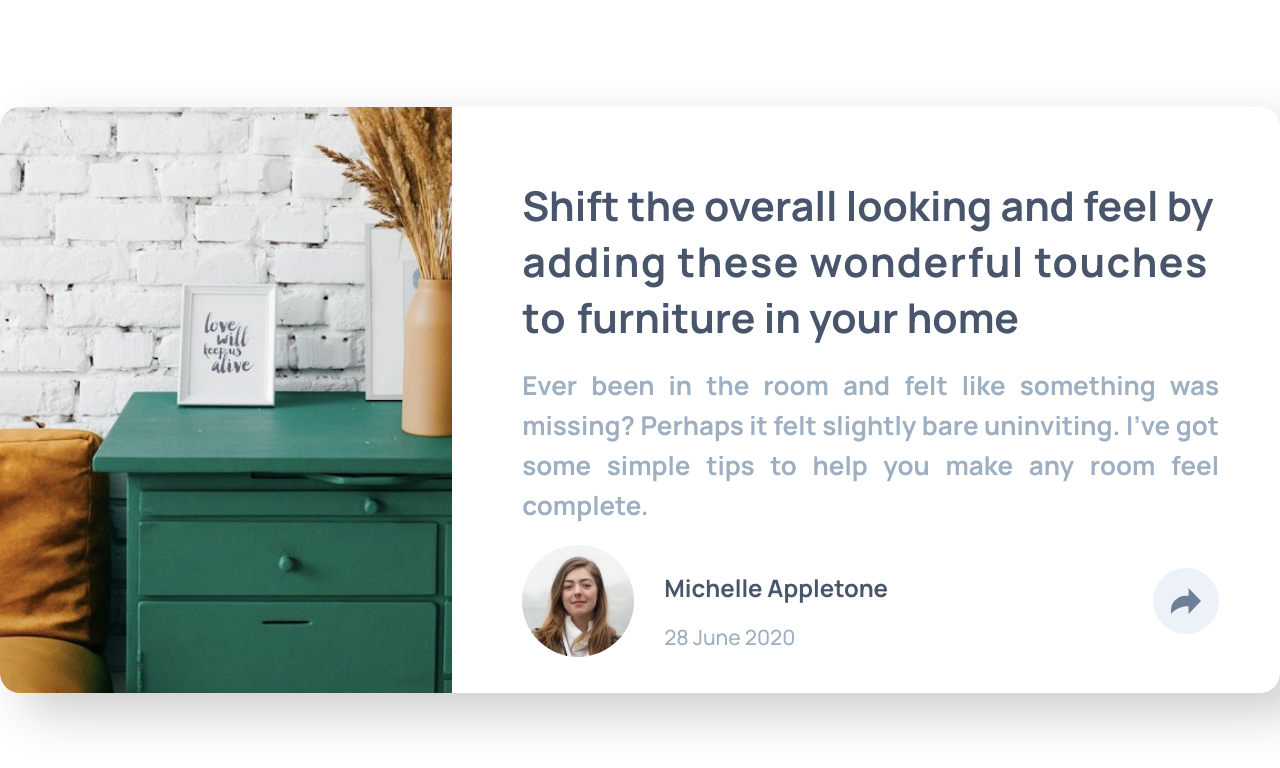
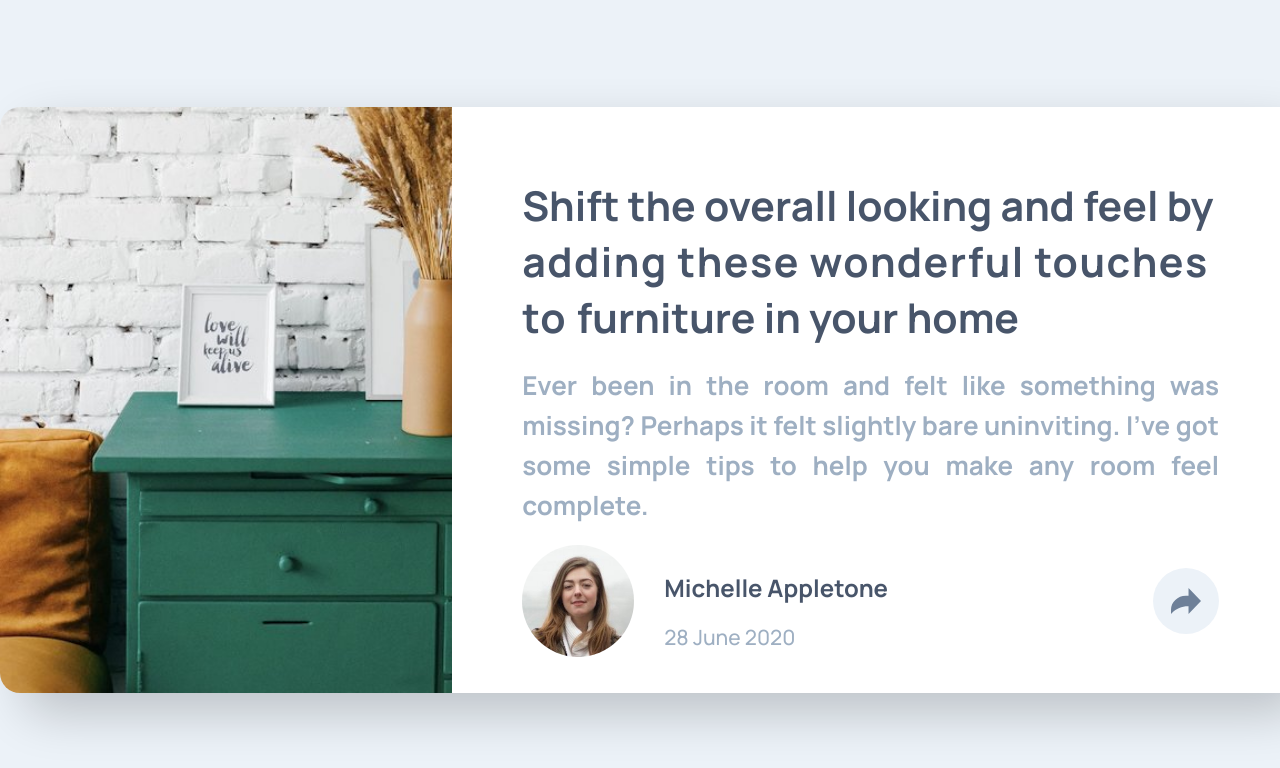
Before and after one commit to frontend-mentor-vt/Article-preview-component, a React (Create React App) app: page / in a window 1280 px wide. Shown: the top 768 px of the page. Built offline with nearby package versions, Linux system fonts and the light colour scheme.

Commit message:
fixing sizes

```diff
--- a/src/App.js
+++ b/src/App.js
@@ -9,7 +9,7 @@ const AppWrapper = styled.div`
   justify-content: center;
   align-items: center;
   height: 100vh;
-  background-color: white;
+  background-color: hsl(210, 46%, 95%);
 
   @media screen and (max-width: 500px) {
     & {
--- a/src/components/main/StyledMainComponent.jsx
+++ b/src/components/main/StyledMainComponent.jsx
@@ -37,7 +37,7 @@ export const RightSide = styled.div`
   flex-direction: column;
   padding: 70px 61px 36px 70px;
   gap: 20px;
-
+background-color: white;
   .title {
     color: hsl(217, 19%, 35%);
     font-size: 41px;
--- a/src/index.js
+++ b/src/index.js
@@ -8,7 +8,7 @@ const GlobalStyles = createGlobalStyle`
     margin: 0;
     padding: 0;
     font-family: 'Manrope', sans-serif;
-    background-color: hsl(210, 46%, 95%);
+
   };
   p,h1,div{
     margin: 0;
```
